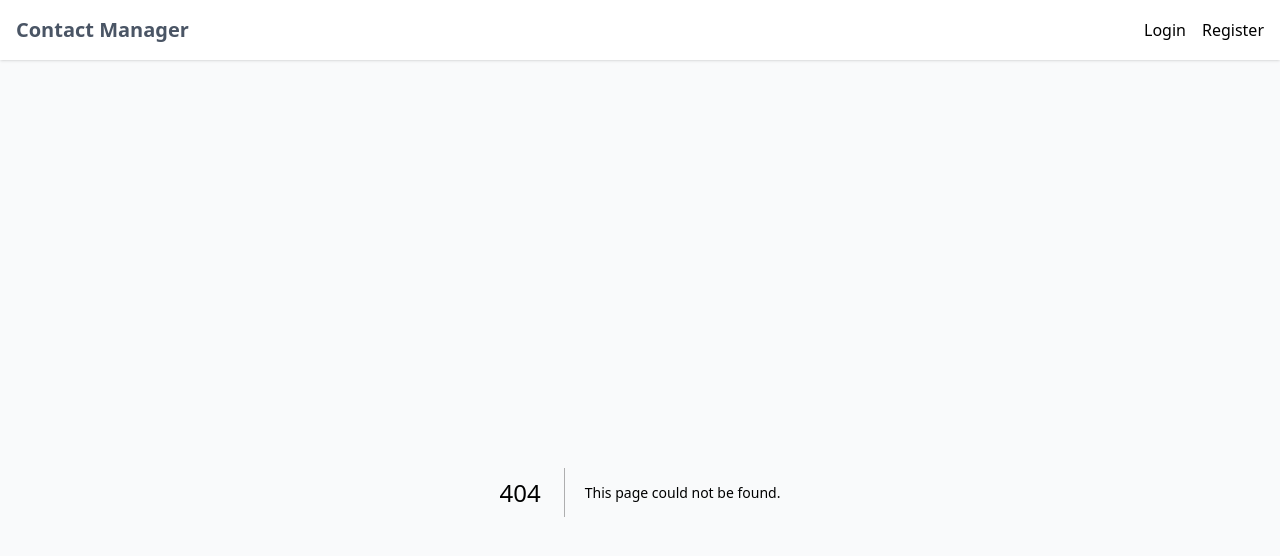
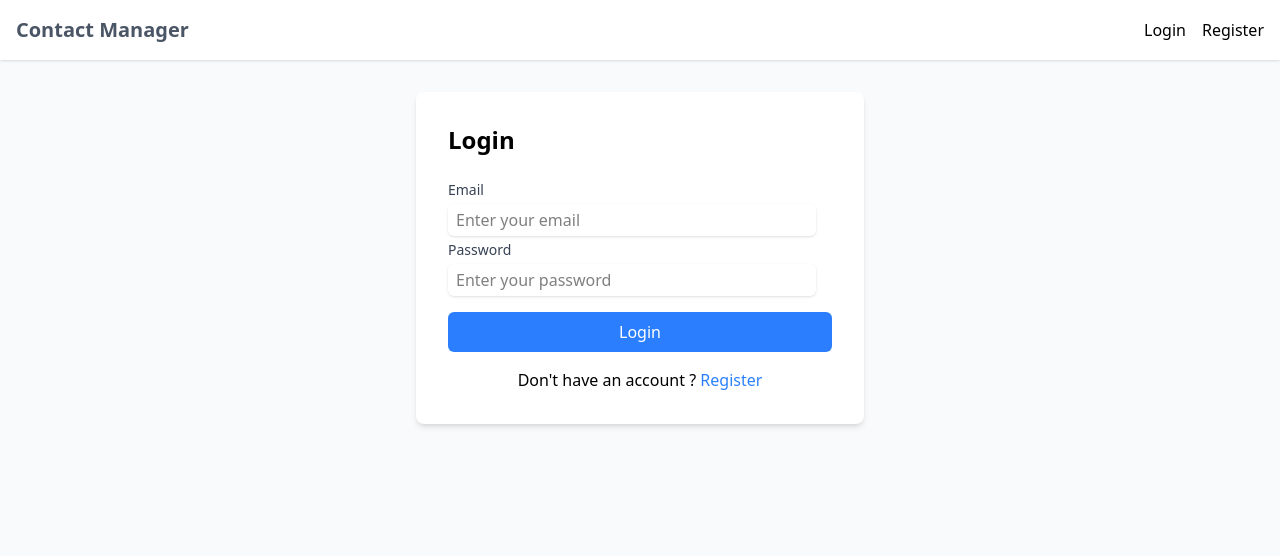
Before and after one commit to Prateek-ind/Contact-Manager-App-NextJS, a Next.js app: page /login in a window 1280 px wide. Before the commit this address had no page. Shown: the top 556 px of the page. Built offline with nearby package versions, Linux system fonts and the light colour scheme.

Commit message:
create  login page

```diff
--- /dev/null
+++ b/src/app/(auth)/login/page.tsx
@@ -0,0 +1,19 @@
+import LoginForm from '@/app/_components/LoginForm'
+import Link from 'next/link'
+
+
+const LoginPage = () => {
+  return (
+    <div className='max-w-md mx-auto bg-white p-8 rounded-lg shadow-md'>
+
+        <h1 className='text-2xl font-bold mb-6'>Login</h1>
+        <LoginForm/>
+        <p className='mt-4 text-center'>Don&apos;t have an account ? <Link href='/register' className='text-blue-500 hover:underline'>
+             Register
+          </Link>
+        </p>
+    </div>
+  )
+}
+
+export default LoginPage
```
